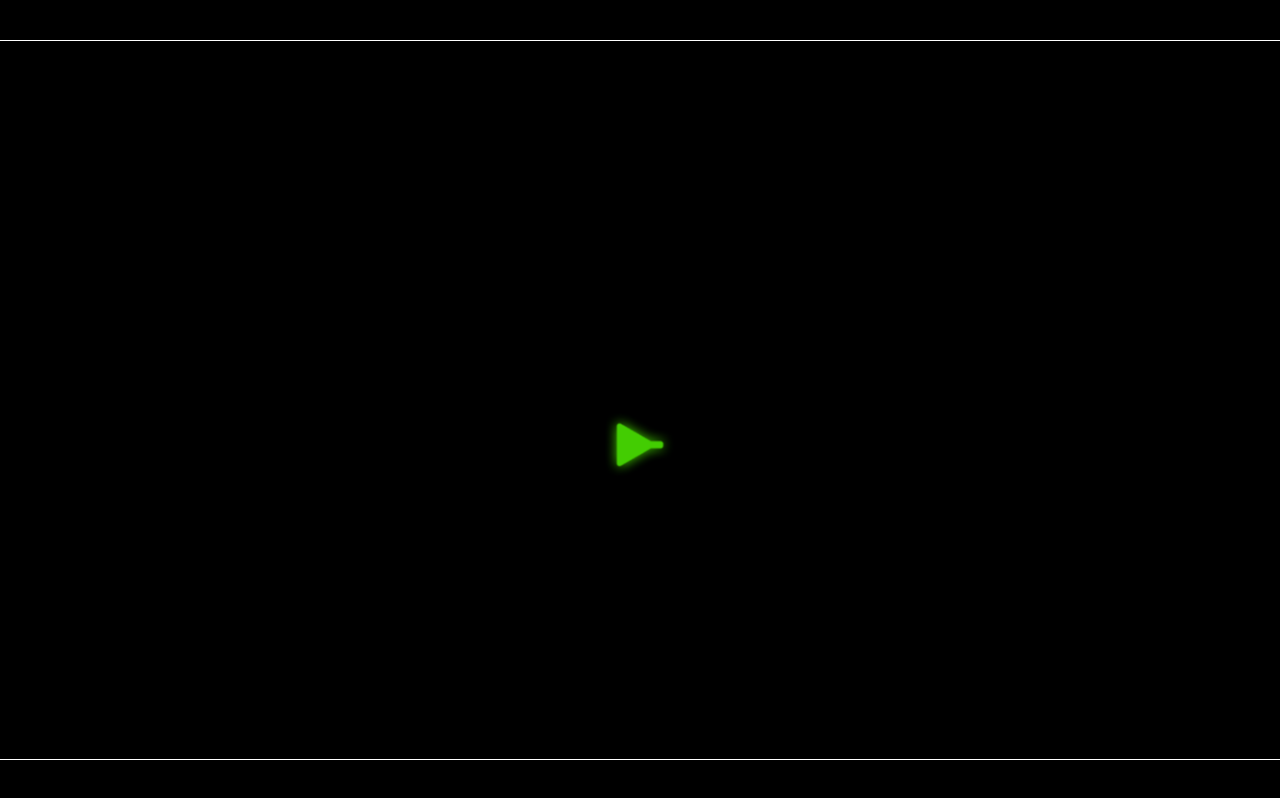
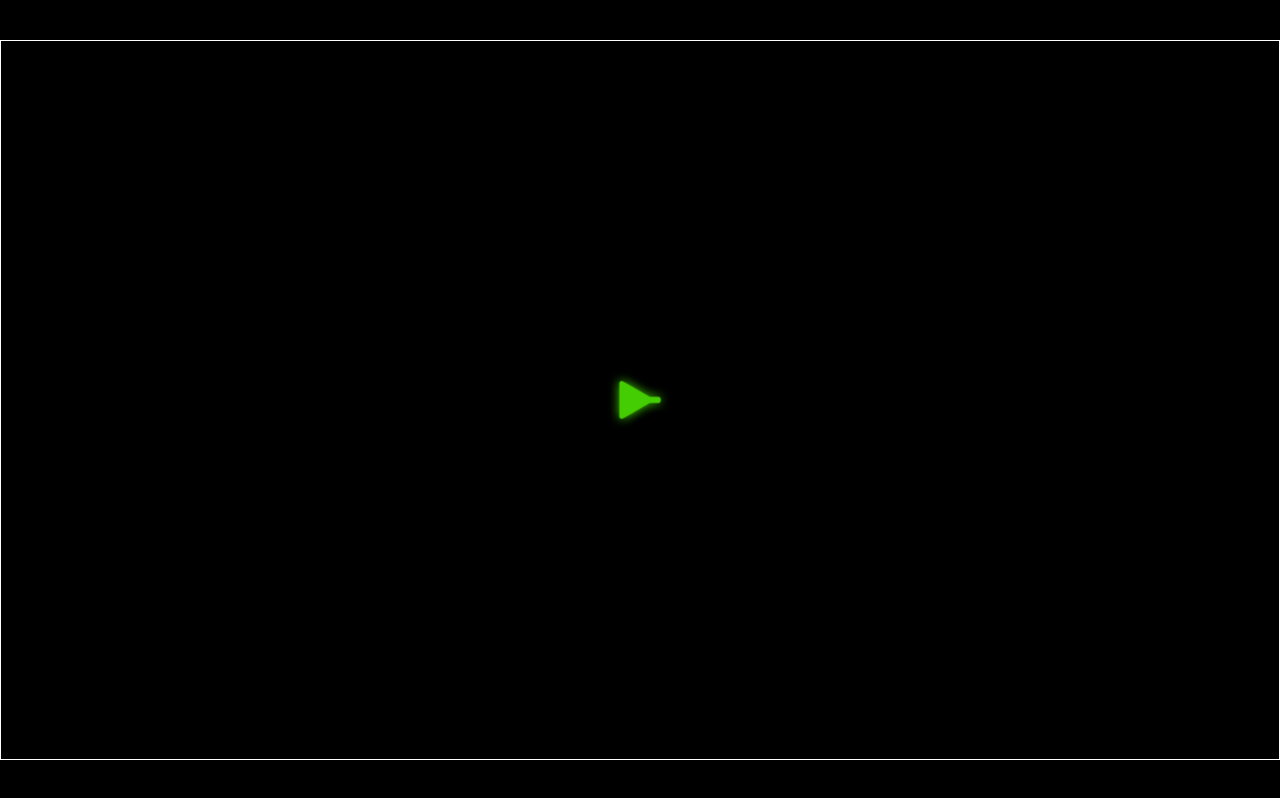
Before and after one commit to Alex-Rudoy/shooting-game, a website built with webpack: page app/index.html in a window 1280 px wide. Built offline with nearby package versions, Linux system fonts and the light colour scheme; a web font is replaced by a local one.

Commit message:
distortion fix

```diff
--- a/app/index.html
+++ b/app/index.html
@@ -9,7 +9,7 @@
   </head>
   <body>
     <div class="wrapper">
-      <canvas class="game" width="1600" height="800"></canvas>
+      <canvas class="game" width="1600" height="900"></canvas>
     </div>
   </body>
 </html>
--- a/app/scss/_general.scss
+++ b/app/scss/_general.scss
@@ -29,7 +29,7 @@ a:active {
 }
 
 .game {
-  width: 180vh;
+  width: 160vh;
   height: 90vh;
   border: 1px solid white;
   background-color: black;
```
